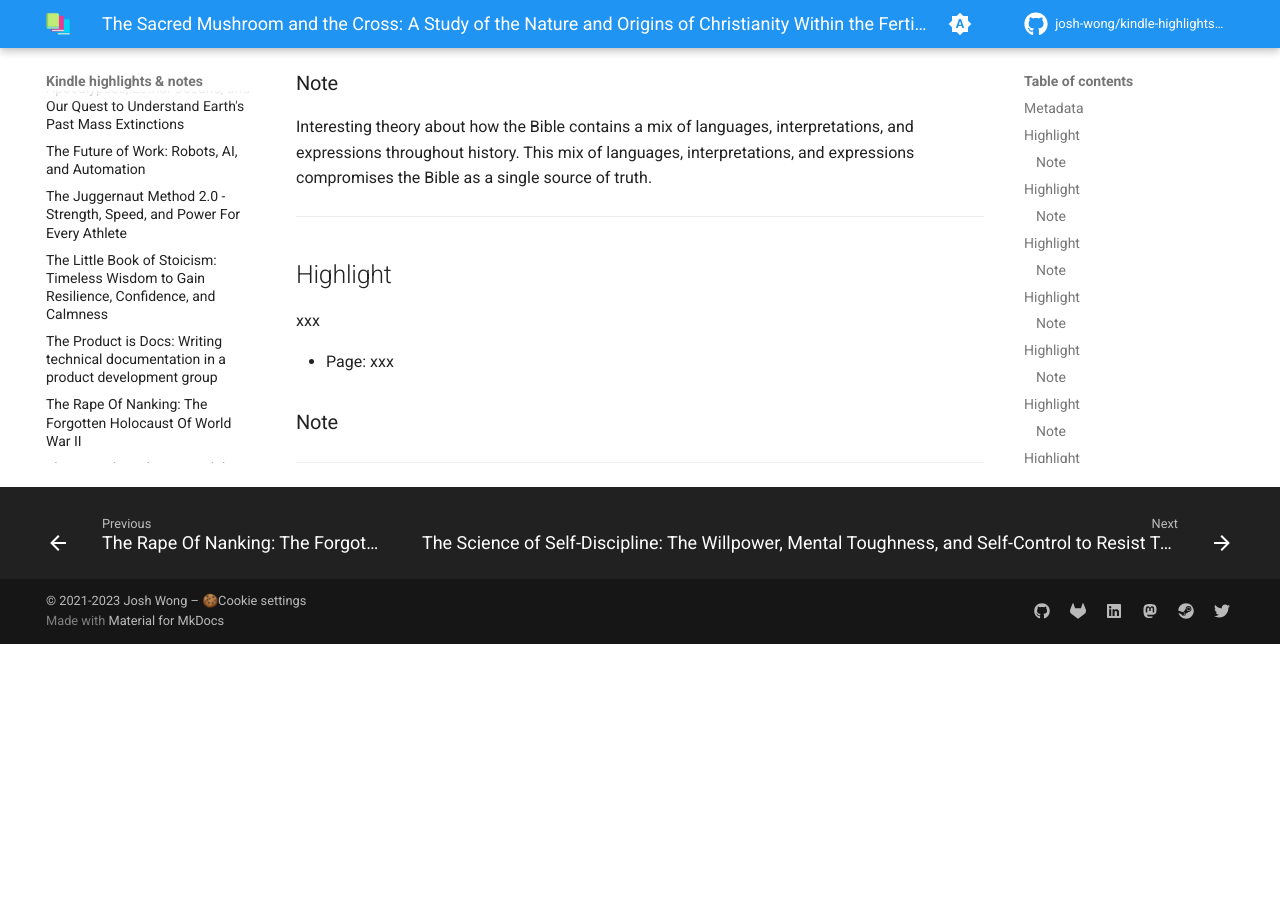
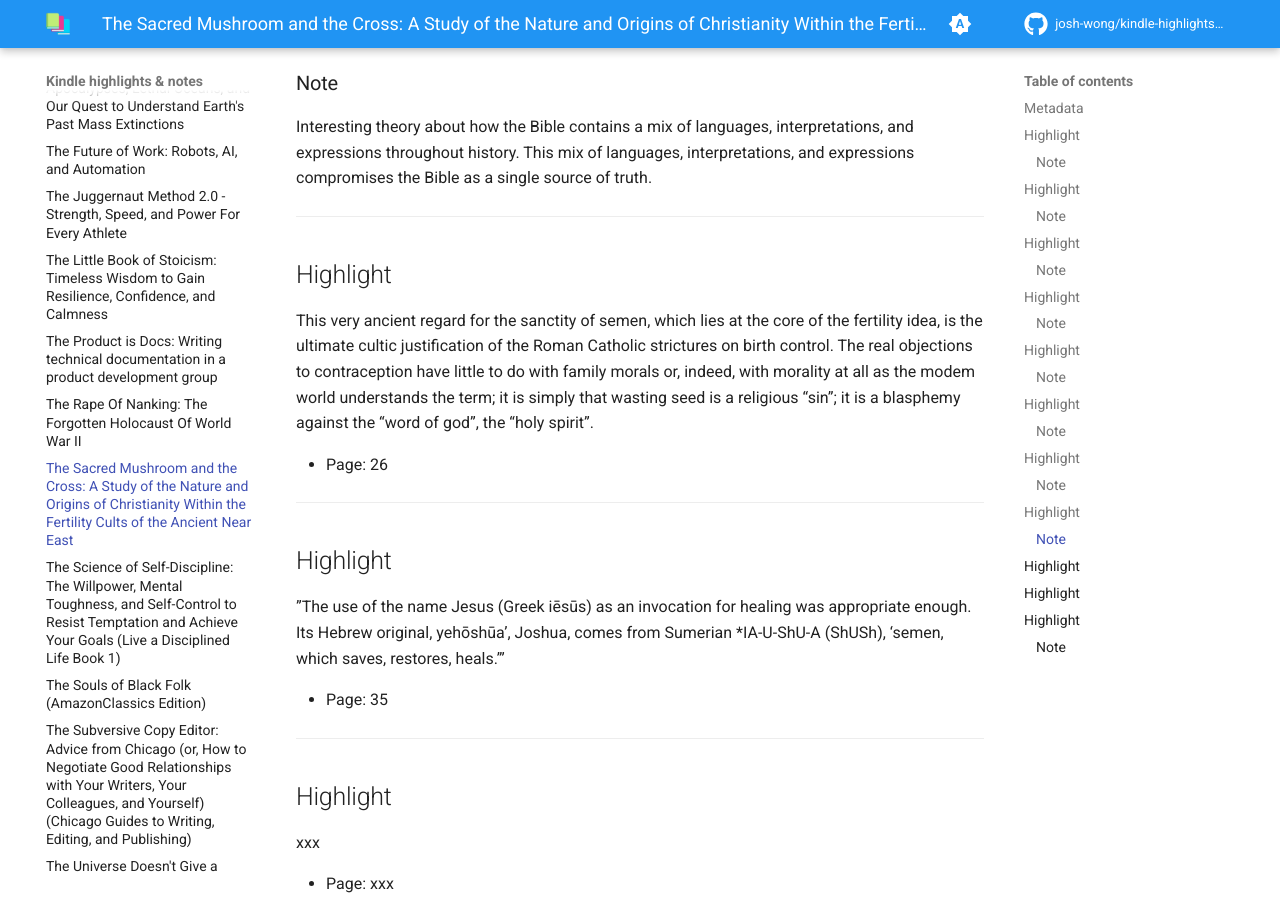
Before and after one commit to josh-wong/kindle-highlights-notes, an MkDocs documentation site: the page built from docs/The Sacred Mushroom and the Cross.md, in a window 1280 px wide and 900 px high, scrolled down 4041 px. Built offline with MkDocs 1.6.1 and Material for MkDocs 9.7.7, drawn with Linux system fonts in a browser that asks for light colours; comment, search, counter and statistics services are not loaded; before the commit the page ends 4685 px from its top, so only the background shows below that; part of the change alters nothing that is shown.

Commit message:
Update highlights and notes

```diff
--- a/docs/The Sacred Mushroom and the Cross.md
+++ b/docs/The Sacred Mushroom and the Cross.md
@@ -104,6 +104,21 @@ Interesting theory about how the Bible contains a mix of languages, interpretati
 ---
 ## Highlight
 
+This very ancient regard for the sanctity of semen, which lies at the core of the
+fertility idea, is the ultimate cultic justification of the Roman Catholic strictures on birth control. The real objections to contraception have little to do with family morals or, indeed, with morality at all as the modem world understands the term; it is simply that wasting seed is a religious “sin”; it is a blasphemy against the “word of god”, the “holy spirit”.
+
+- Page: 26
+
+---
+## Highlight
+
+”The use of the name Jesus (Greek iēsūs) as an invocation for healing was appropriate enough. Its Hebrew original, yehōshūa’, Joshua, comes from Sumerian \*IA-U-ShU-A (ShUSh), ‘semen, which saves, restores, heals.’”
+
+- Page: 35
+
+---
+## Highlight
+
 xxx
 
 - Page: xxx
--- a/docs/The Shallows.md
+++ /dev/null
@@ -1,142 +0,0 @@
----
-kindle-sync:
-  bookId: '59423'
-  title: 'The Shallows: What the Internet Is Doing to Our Brains'
-  author: Nicholas Carr
-  asin: B003R7L90I
-  lastAnnotatedDate: '2022-07-02'
-  bookImageUrl: 'https://m.media-amazon.com/images/I/811F86ohcxL._SY160.jpg'
-  highlightsCount: 17
----
-# The Shallows: What the Internet Is Doing to Our Brains
-
-## Metadata
-
-| Syntax | Description |
-| ---------- | ---------- |
-| **Title** | [The Shallows: What the Internet Is Doing to Our Brains](https://www.amazon.com/dp/B003R7L90I?&linkCode=ll1&tag=jwtwkm-20&language=en_US&ref_=as_li_ss_tl) |
-| **Author** | [Nicholas Carr](https://www.amazon.com/Nicholas-Carr/e/B001JS2HYY/ref=dp_byline_cont_ebooks_1) |
-| **Book on Kindle** | <a href="kindle://book?action=open&asin=B003R7L90I" target="_blank">Open in Kindle</a> |
-| **Tags** | #Kindle #book |
-
----
-
-## Highlight
-
-Thanks to the ready adaptability of neurons, the senses of hearing and touch can grow sharper to mitigate the effects of the loss of sight. ^ref-522
-
-- Location: [528](kindle://book?action=open&asin=B003R7L90I&location=528)
-
----
-## Highlight
-
-Descartes may have been wrong about dualism, but he appears to have been correct in believing that our thoughts can exert a physical influence on, or at least cause a physical reaction in, our brains. We become, neurologically, what we think. ^ref-15957
-
-- Location: [601](kindle://book?action=open&asin=B003R7L90I&location=601)
-
----
-## Highlight
-
-The more a sufferer concentrates on his symptoms, the deeper those symptoms are etched into his neural circuits. In the worst cases, the mind essentially trains itself to be sick. ^ref-45920
-
-- Location: [623](kindle://book?action=open&asin=B003R7L90I&location=623)
-
----
-## Highlight
-
-Every intellectual technology, to put it another way, embodies an intellectual ethic, a set of assumptions about how the human mind works or should work. ^ref-18168
-
-- Location: [777](kindle://book?action=open&asin=B003R7L90I&location=777)
-
----
-## Highlight
-
-Ultimately, it’s an invention’s intellectual ethic that has the most profound effect on us. The intellectual ethic is the message that a medium or other tool transmits into the minds and culture of its users. ^ref-15002
-
-- Location: [784](kindle://book?action=open&asin=B003R7L90I&location=784)
-
----
-## Highlight
-
-Whenever we turn on our computer, we are plunged into an “ecosystem of interruption technologies,” ^ref-34652
-
-- Location: [1521](kindle://book?action=open&asin=B003R7L90I&location=1521)
-
----
-## Highlight
-
-when we go online, we enter an environment that promotes cursory reading, hurried and distracted thinking, and superficial learning. It’s possible to think deeply while surfing the Net, just as it’s possible to think shallowly while reading a book, but that’s not the type of thinking the technology encourages and rewards. ^ref-41456
-
-- Location: [1911](kindle://book?action=open&asin=B003R7L90I&location=1911)
-
----
-## Highlight
-
-The links got in the way of learning, the researchers concluded.22 ^ref-41432
-
-- Location: [2120](kindle://book?action=open&asin=B003R7L90I&location=2120)
-
----
-## Highlight
-
-She found that comprehension declined as the number of links increased. Readers were forced to devote more and more of their attention and brain power to evaluating the links and deciding whether to click on them. That left less attention and fewer cognitive resources to devote to understanding what they were reading. ^ref-4995
-
-- Location: [2124](kindle://book?action=open&asin=B003R7L90I&location=2124)
-
----
-## Highlight
-
-The vast majority skimmed the text quickly, their eyes skipping down the page in a pattern that resembled, roughly, the letter F. ^ref-43913
-
-- Location: [2224](kindle://book?action=open&asin=B003R7L90I&location=2224)
-
----
-## Highlight
-
-What the Net diminishes is Johnson’s primary kind of knowledge: the ability to know, in depth, a subject for ourselves, to construct within our own minds the rich and idiosyncratic set of connections that give rise to a singular intelligence. ^ref-35699
-
-- Location: [2368](kindle://book?action=open&asin=B003R7L90I&location=2368)
-
----
-## Highlight
-
-“Human beings are ashamed to have been born instead of made,” the twentieth-century philosopher Günther Anders once observed, and in the pronouncements of Google’s founders we can sense that shame as well as the ambition it engenders. ^ref-25225
-
-- Location: [2859](kindle://book?action=open&asin=B003R7L90I&location=2859)
-
----
-## Highlight
-
-The two types of memory entail different biological processes. Storing long-term memories requires the synthesis of new proteins. Storing short-term memories does not. ^ref-53385
-
-- Location: [3036](kindle://book?action=open&asin=B003R7L90I&location=3036)
-
----
-## Highlight
-
-The influx of competing messages that we receive whenever we go online not only overloads our working memory; it makes it much harder for our frontal lobes to concentrate our attention on any one thing. ^ref-47191
-
-- Location: [3197](kindle://book?action=open&asin=B003R7L90I&location=3197)
-
----
-## Highlight
-
-When we outsource our memory to a machine, we also outsource a very important part of our intellect and even our identity. ^ref-55398
-
-- Location: [3222](kindle://book?action=open&asin=B003R7L90I&location=3222)
-
----
-## Highlight
-
-People born into societies that celebrate individual achievement, like the United States, tend, for example, to be able to remember events from earlier in their lives than do people raised in societies that stress communal achievement, such as Korea. ^ref-25961
-
-- Location: [3227](kindle://book?action=open&asin=B003R7L90I&location=3227)
-
----
-## Highlight
-
-It then used an algorithmic “reassembly kit,” tailored to the template, that included a rule specifying that “any sentence of the form ‘I am BLAH’” should be “transformed to ‘How long have you been BLAH,’ independently of the meaning of BLAH.” ^ref-62968
-
-- Location: [3293](kindle://book?action=open&asin=B003R7L90I&location=3293)
-
----
```
